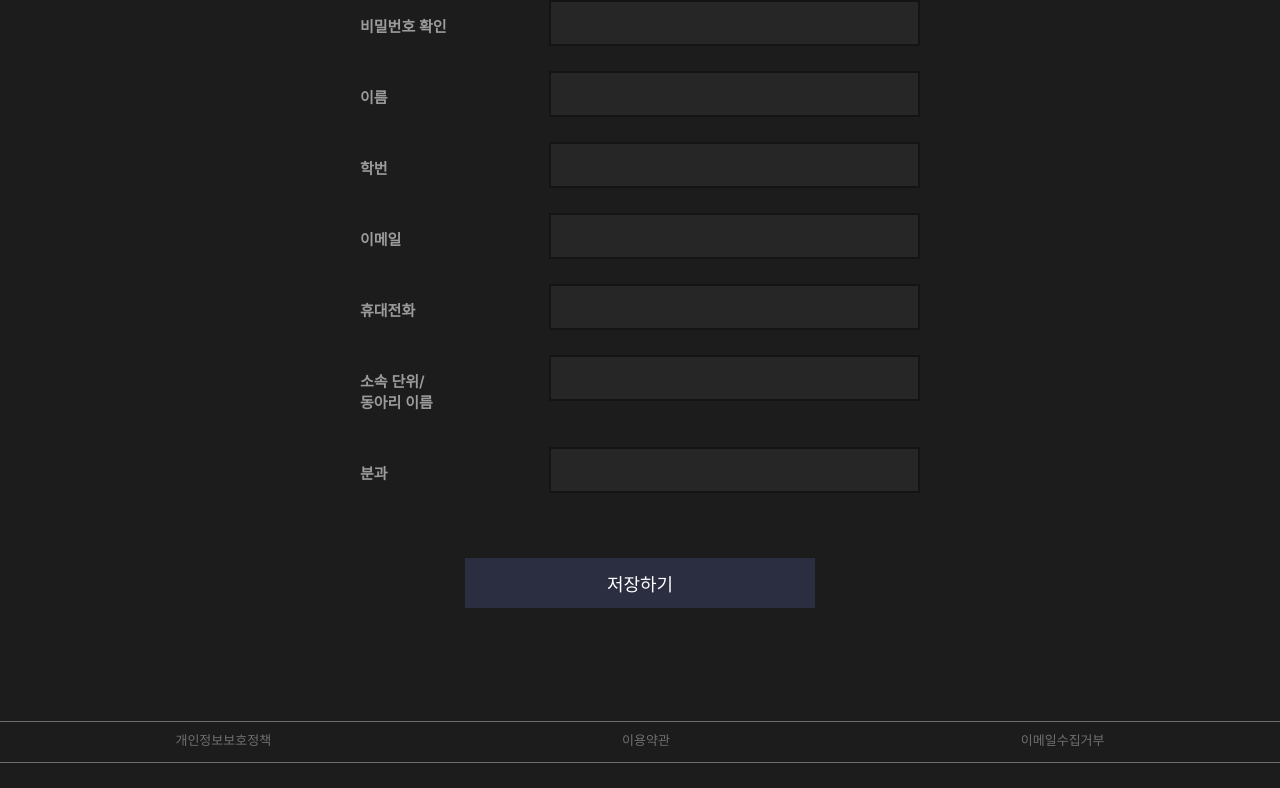
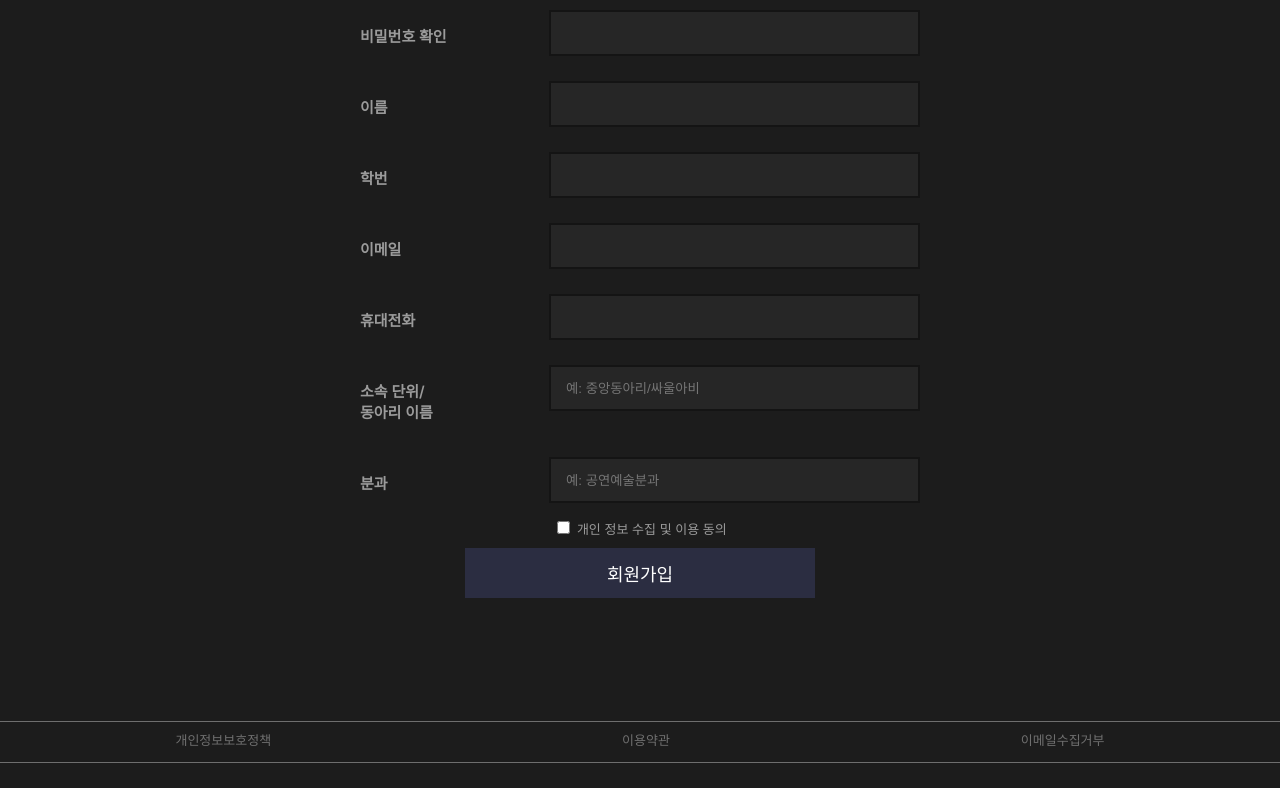
Before and after one commit to pjpj01/dongari, a React (Create React App) app: page /signup in a window 1280 px wide. Shown: the part 603-1391 px from the top of the page. Built offline with nearby package versions, Linux system fonts and the light colour scheme.

Commit message:
[23.10.08] signup page axios 로직 작성
서버에 코드 보내기 틀은 잡아놨는데 이거 뭐 어쩌라는거임?

```diff
--- a/src/components/SignupComponent/SignupComponent.jsx
+++ b/src/components/SignupComponent/SignupComponent.jsx
@@ -12,7 +12,9 @@ import {
   IdInput,
   IdSet,
   Comments,
+  Privacy,
 } from "./SignupComponent.style";
+import axios from "axios";
 
 function SignupComponent() {
   const [id, setId] = useState("");
@@ -22,8 +24,32 @@ function SignupComponent() {
   const [number, setNumber] = useState("");
   const [email, setEmail] = useState("");
   const [phone, setPhone] = useState("");
-  const [club, setClub] = useState("");
+  const [affiliation, setAffiliation] = useState("");
   const [division, setDivision] = useState("");
+
+  //서버에 코드 보내기
+  const register = () => {
+    axios
+      .post("/signup", {
+        id: id,
+        password: pw,
+        phone_num: phone,
+        student_id: number,
+        name: name,
+        affiliation: affiliation,
+        division: division,
+      })
+      .then((response) => {
+        // Handle success.
+        console.log("Well done!");
+        console.log("User profile", response.data.user);
+        console.log("User token", response.data.jwt);
+      })
+      .catch((error) => {
+        // Handle error.
+        console.log("An error occurred:", error.response);
+      });
+  };
 
   return (
     <div>
@@ -100,20 +126,34 @@ function SignupComponent() {
             </Title>
             <Input
               type="text"
-              value={club}
-              onChange={(event) => setClub(event.target.value)}
+              placeholder="예: 중앙동아리/싸울아비"
+              value={affiliation}
+              onChange={(event) => setAffiliation(event.target.value)}
             ></Input>
           </Set>
+
           <Set>
             <Title>분과</Title>
             <Input
               type="text"
+              placeholder="예: 공연예술분과"
               value={division}
               onChange={(event) => setDivision(event.target.value)}
             ></Input>
           </Set>
 
-          <Button>저장하기</Button>
+          <Privacy>
+            <input type="checkbox" />
+            <label for="myCheckbox"> 개인 정보 수집 및 이용 동의</label>
+          </Privacy>
+
+          <Button
+            onClick={() => {
+              register();
+            }}
+          >
+            회원가입
+          </Button>
         </Container>
       </Wrapper>
     </div>
--- a/src/components/SignupComponent/SignupComponent.style.jsx
+++ b/src/components/SignupComponent/SignupComponent.style.jsx
@@ -47,7 +47,7 @@ const Button = styled.button`
   width: 350px;
   height: 50px;
   font-weight: 500px;
-  margin-top: 50px;
+  margin-top: 10px;
   color: #fff;
   font-size: 18px;
 `;
@@ -103,6 +103,12 @@ text-align : center;
 
 
 `;
+const Privacy = styled.div`
+  color: #9b9b9b;
+  font-size: 13px;
+  margin-bottom: 0px;
+`;
+
 
 export {
   Info,
@@ -117,4 +123,6 @@ export {
   IdInput,
   IdSet,
   Comments,
+  Privacy,
+
 };
```
